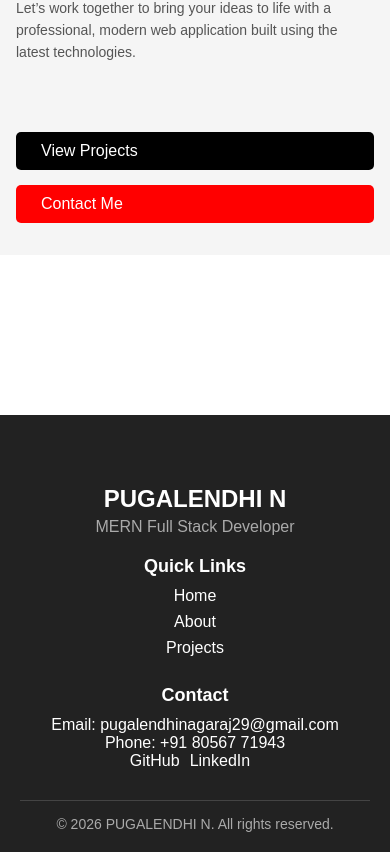
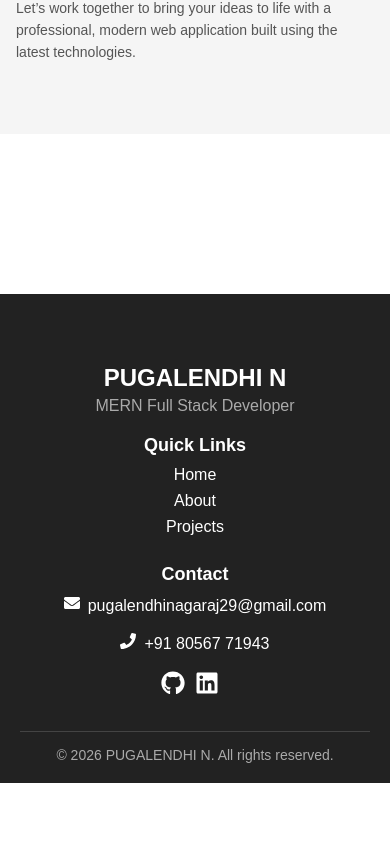
Before and after one commit to PUGALENDHI-N/Portfolio, a React (Create React App) app: page /about in a window 390 px wide. Shown: the part 1389-2241 px from the top of the page. After the commit the page ends 2172 px from the top, so only its background shows below. Built offline with nearby package versions, Linux system fonts and the light colour scheme.

Commit message:
Updated footer with icons and responsive CSS

```diff
--- a/package.json
+++ b/package.json
@@ -9,6 +9,7 @@
     "@testing-library/user-event": "^13.5.0",
     "react": "^19.2.4",
     "react-dom": "^19.2.4",
+    "react-icons": "^5.6.0",
     "react-router-dom": "^7.13.1",
     "react-scripts": "5.0.1",
     "web-vitals": "^2.1.4"
--- a/src/css/About.css
+++ b/src/css/About.css
@@ -74,41 +74,6 @@
   margin-bottom: 5px;
   color:black;
 }
-
-/* Buttons */
-.about-buttons {
-  display: flex;
-  justify-content: center;
-  gap: 20px;
-  margin-top: 30px;
-}
-
-.about-buttons .btn {
-  padding: 10px 25px;
-  background-color: black;
-  color: #fff;
-  text-decoration: none;
-  border-radius: 5px;
-  font-weight: 500;
-  transition: 0.3s;
-}
-
-.about-buttons .btn:hover {
-  background-color: red;
-}
-
-.about-buttons .btn-outline {
-  background-color: red;
-
-  color: white;
-}
-
-.about-buttons .btn-outline:hover {
-  background-color: black;
-  color: #fff;
-}
-
-
 
 
 /* Medium screens (laptops/tablets) */
--- a/src/css/Footer.css
+++ b/src/css/Footer.css
@@ -70,6 +70,20 @@
   padding-top: 15px;
 }
 
+.footer-social a{
+  font-size: 24px;
+  margin-right: 15px;
+  color: white;
+  transition: 0.3s;
+}
+
+.footer-social a:hover{
+  color: black;
+}
+
+.footer-icon{
+  margin-right: 8px;
+}
 /* Responsive styling */
 @media (max-width: 768px) {
   .footer-container {
--- a/src/pages/About.js
+++ b/src/pages/About.js
@@ -55,10 +55,7 @@ I am constantly learning new technologies and best practices to stay ahead in we
 Let’s work together to bring your ideas to life with a professional, modern web application built using the latest technologies.
         </p>
 <br/>
-        <div className="about-buttons">
-          <a href="/project" className="btn">View Projects</a>
-          <a href="https://github.com/PUGALENDHI-N" className="btn btn-outline">Contact Me</a>
-        </div>
+
       </div>
     </section>
   );
--- a/src/pages/Footer.js
+++ b/src/pages/Footer.js
@@ -1,10 +1,12 @@
 import React from "react";
 import "../css/Footer.css";
+import { FaGithub, FaLinkedin, FaEnvelope, FaPhone } from "react-icons/fa";
 
 function Footer() {
   return (
     <footer className="footer">
       <div className="footer-container">
+
         <div className="footer-left">
           <h3>PUGALENDHI N</h3>
           <p>MERN Full Stack Developer</p>
@@ -21,14 +23,29 @@ function Footer() {
 
         <div className="footer-right">
           <h4>Contact</h4>
-          <p>Email: pugalendhinagaraj29@gmail.com</p>
-          <p>Phone: +91 80567 71943</p>
+
+          <p>
+            <FaEnvelope className="footer-icon" />
+            pugalendhinagaraj29@gmail.com
+          </p> <br/>
+
+          <p>
+            <FaPhone className="footer-icon" />
+            +91 80567 71943
+          </p>
+<br/>
           <div className="footer-social">
-            <a href="https://github.com/PUGALENDHI-N" target="_blank" rel="noreferrer">GitHub</a>
-            <a href="https://linkedin.com/in/yourusername" target="_blank" rel="noreferrer">LinkedIn</a>
+            <a href="https://github.com/PUGALENDHI-N" target="_blank" rel="noreferrer">
+              <FaGithub />
+            </a>
 
+            <a href="https://linkedin.com/in/yourusername" target="_blank" rel="noreferrer">
+              <FaLinkedin />
+            </a>
           </div>
+
         </div>
+
       </div>
 
       <div className="footer-bottom">
```
Also changed, not shown: 1 other file (tests, documents, lock files or other folders).
